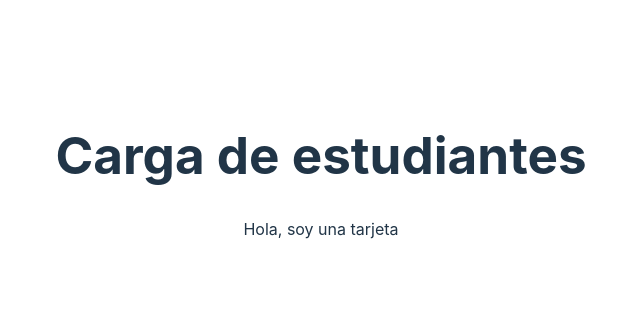
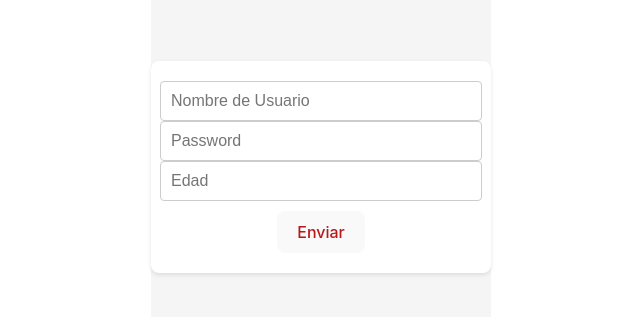
Before and after one commit to rruiz1982/parcial1FIII, a React (Vite) app: page / in a window 1280 px wide. Shown: the part 233-550 px from the top of the page, without its empty margins (319-959 px from the left). Built offline with nearby package versions, Linux system fonts and the light colour scheme.

Commit message:
Entrega Parcial

```diff
--- a/src/App.css
+++ b/src/App.css
@@ -1,6 +1,45 @@
-#root {
-  max-width: 1280px;
-  margin: 0 auto;
-  padding: 2rem;
-  text-align: center;
+/* App.css */
+
+html, body {
+  height: 100%;
+  margin: 0;
+  display: flex;
+  justify-content: center;
+  align-items: center;
+  background-color: #f5f5f5;
 }
+
+form {
+  display: flex;
+  flex-direction: column;
+  align-items: center;
+  background-color: white;
+  padding: 20px;
+  border-radius: 8px;
+  box-shadow: 0px 2px 4px rgba(0, 0, 0, 0.1);
+  width: 300px; /* Ajusta el ancho del formulario según tus preferencias */
+}
+
+input {
+  width: 100%;
+  padding: 10px;
+  border: 1px solid #ccc;
+  border-radius: 4px;
+  font-size: 16px;
+}
+
+button {
+  background-color: #007bff;
+  color: rgb(182, 25, 25);
+  border: none;
+  border-radius: 4px;
+  padding: 10px 20px;
+  margin-top: 10px; /* Espacio entre el último input y el botón */
+  /* cursor: pointer; */
+  font-size: 16px;
+  /* transition: background-color 0.3s ease; */
+}
+/*
+ button:hover {
+  background-color: #0056b3;
+} */
--- a/src/App.jsx
+++ b/src/App.jsx
@@ -1,19 +1,90 @@
-import { useState } from 'react'
-import './App.css'
-import Card from './components/Cards'
+import React, { useState } from 'react';
+import './App.css';
+import WelcomeCard from './components/WelcomeCard';
+
 
 function App() {
+  const [userName, setUserName] = useState('');
+  const [password, setPassword] = useState('');
+  const [edad, setEdad] = useState('');
+  const [showWelcomeCard, setShowWelcomeCard] = useState(false);
 
+  const onChangeUserName = (e) => setUserName(e.target.value);
+  const onChangePassword = (e) => setPassword(e.target.value);
+  const onChangeEdad = (e) => setEdad(e.target.value);
+
+  const validateUserName = (userName) => {
+    const withoutSpaces = userName.trim();
+
+    if (withoutSpaces.length > 3) {
+      return true;
+    } else {
+      return false;
+    }
+  };
+
+  const validatePassword = (password) => {
+    const withoutSpaces = password.trim();
+
+    const passwordAsArray = withoutSpaces.split("");
+    const hasNumber = passwordAsArray.some((character) => !isNaN(character));
+
+    if (withoutSpaces.length > 6 && hasNumber) {
+      return true;
+    } else {
+      return false;
+    }
+  };
+
+  const validateEdad = (edad) => {
+    if (edad === '' || isNaN(edad) || edad <= 0 || !Number.isInteger(+edad)) {
+      return false;
+    } else {
+      return true;
+    }
+  };
+
+  const onSubmitForm = (e) => {
+    e.preventDefault();
+
+    const isUsernameValid = validateUserName(userName);
+    const isPasswordValid = validatePassword(password);
+    const isEdadValid = validateEdad(edad);
+
+    if (!isPasswordValid || !isUsernameValid || !isEdadValid) {
+      alert("Alguno de los datos ingresados no son correctos");
+    } else {
+      setShowWelcomeCard(true);
+    }
+  };
 
   return (
-    <div className='App'>
+    <div className="App">
+      <form onSubmit={onSubmitForm}>
+        <input
+          type="text"
+          placeholder="Nombre de Usuario"
+          value={userName}
+          onChange={onChangeUserName}
+        />
+        <input
 
-    <h1>Carga de estudiantes</h1>
-    <form></form>
+          type="password"
+          placeholder="Password"
+          value={password}
+          onChange={onChangePassword}
 
-    <Card />
-  </div>
-  )
+        />
+        <input
+           type="text"
+           placeholder="Edad"
+           value={edad}
+           onChange={onChangeEdad}
+        />
+        <button type="submit">Enviar</button>
+      </form>
+      {showWelcomeCard && <WelcomeCard userName={userName}  edad={edad}/>}
+    </div>
+  );
 }
-
-export default App
+export default App;
--- a/src/Components/Cards.jsx
+++ /dev/null
@@ -1,9 +0,0 @@
-import React from "react";
-
-
-const Card = () => {
-  return <div>Hola, soy una tarjeta</div>;
-};
-
-
-export default Card;
--- /dev/null
+++ b/src/components/WelcomeCard.jsx
@@ -0,0 +1,15 @@
+
+
+import React from 'react';
+
+function WelcomeCard({ userName ,edad}) {
+  return (
+    <div className="welcome-card">
+      <h2>Bienvenido, {userName}!</h2>
+      <h2>Tu edad es:, {(edad)}!</h2>
+      <p>¡Gracias por unirte a nuestra comunidad!</p>
+    </div>
+  );
+}
+
+export default WelcomeCard;
```
